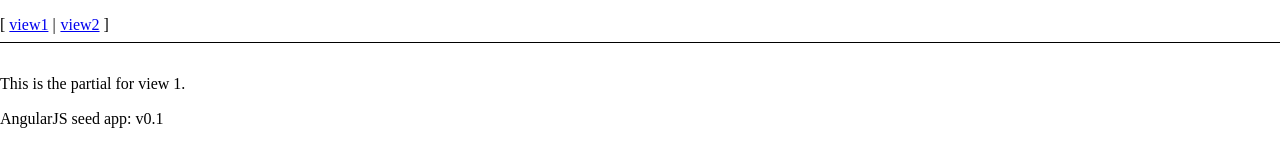
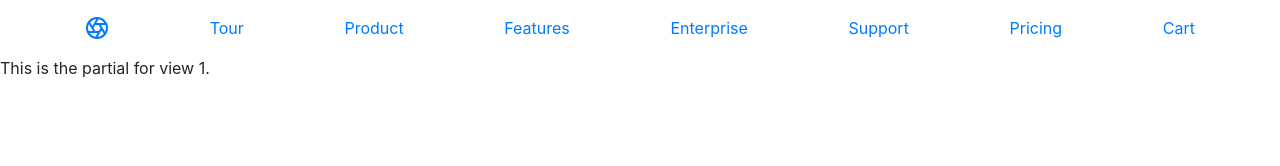
Before and after one commit to ashu9999/angularjs-firebase-message-app, a website: page app/index.html in a window 1280 px wide. Drawn offline with nearby package versions, Linux system fonts and the light colour scheme; some packages are replaced by stand-ins of ours.

Commit message:
bootstrap and index file update

```diff
--- a/app/index.html
+++ b/app/index.html
@@ -1,32 +1,44 @@
 <!DOCTYPE html>
-<!--[if lt IE 7]>      <html lang="en" ng-app="myApp" class="no-js lt-ie9 lt-ie8 lt-ie7"> <![endif]-->
-<!--[if IE 7]>         <html lang="en" ng-app="myApp" class="no-js lt-ie9 lt-ie8"> <![endif]-->
-<!--[if IE 8]>         <html lang="en" ng-app="myApp" class="no-js lt-ie9"> <![endif]-->
-<!--[if gt IE 8]><!--> <html lang="en" ng-app="myApp" class="no-js"> <!--<![endif]-->
+<html lang="en" ng-app="myApp" class="no-js">
 <head>
   <meta charset="utf-8">
   <meta http-equiv="X-UA-Compatible" content="IE=edge">
-  <title>My AngularJS App</title>
+  <title>My AngularJS-Firebase App</title>
   <meta name="description" content="">
   <meta name="viewport" content="width=device-width, initial-scale=1">
   <link rel="stylesheet" href="lib/html5-boilerplate/dist/css/normalize.css">
-  <link rel="stylesheet" href="lib/html5-boilerplate/dist/css/main.css">
+  <link rel="stylesheet" href="lib/bootstrap/dist/css/bootstrap.css">
   <link rel="stylesheet" href="app.css">
   <script src="lib/html5-boilerplate/dist/js/vendor/modernizr-2.8.3.min.js"></script>
 </head>
 <body>
-  <ul class="menu">
+  <!-- <ul class="menu">
     <li><a href="#!/view1">view1</a></li>
     <li><a href="#!/view2">view2</a></li>
-  </ul>
+  </ul> -->
+  <nav class="navbar navbar-default">
+    <div class="container d-flex flex-column flex-md-row justify-content-between">
+      <a class="py-2" href="#" aria-label="Product">
+        <svg xmlns="http://www.w3.org/2000/svg" width="24" height="24" fill="none" stroke="currentColor" stroke-linecap="round" stroke-linejoin="round" stroke-width="2" class="d-block mx-auto" role="img" viewBox="0 0 24 24" focusable="false"><title>Product</title><circle cx="12" cy="12" r="10"/><path d="M14.31 8l5.74 9.94M9.69 8h11.48M7.38 12l5.74-9.94M9.69 16L3.95 6.06M14.31 16H2.83m13.79-4l-5.74 9.94"/></svg>
+      </a>
+      <a class="py-2 d-none d-md-inline-block" href="#">Tour</a>
+      <a class="py-2 d-none d-md-inline-block" href="#">Product</a>
+      <a class="py-2 d-none d-md-inline-block" href="#">Features</a>
+      <a class="py-2 d-none d-md-inline-block" href="#">Enterprise</a>
+      <a class="py-2 d-none d-md-inline-block" href="#">Support</a>
+      <a class="py-2 d-none d-md-inline-block" href="#">Pricing</a>
+      <a class="py-2 d-none d-md-inline-block" href="#">Cart</a>
+    </div>
+  </nav>
 
-  <!--[if lt IE 7]>
-      <p class="browsehappy">You are using an <strong>outdated</strong> browser. Please <a href="http://browsehappy.com/">upgrade your browser</a> to improve your experience.</p>
-  <![endif]-->
+  <div class="row">
+      <div class="col-md-12">
+        <div ng-view>
 
-  <div ng-view></div>
+        </div>
+      </div>
+  </div>
 
-  <div>AngularJS seed app: v<span app-version></span></div>
 
   <!-- In production use:
   <script src="//ajax.googleapis.com/ajax/libs/angularjs/x.x.x/angular.min.js"></script>
```
Also changed, not shown: 1 other file.
